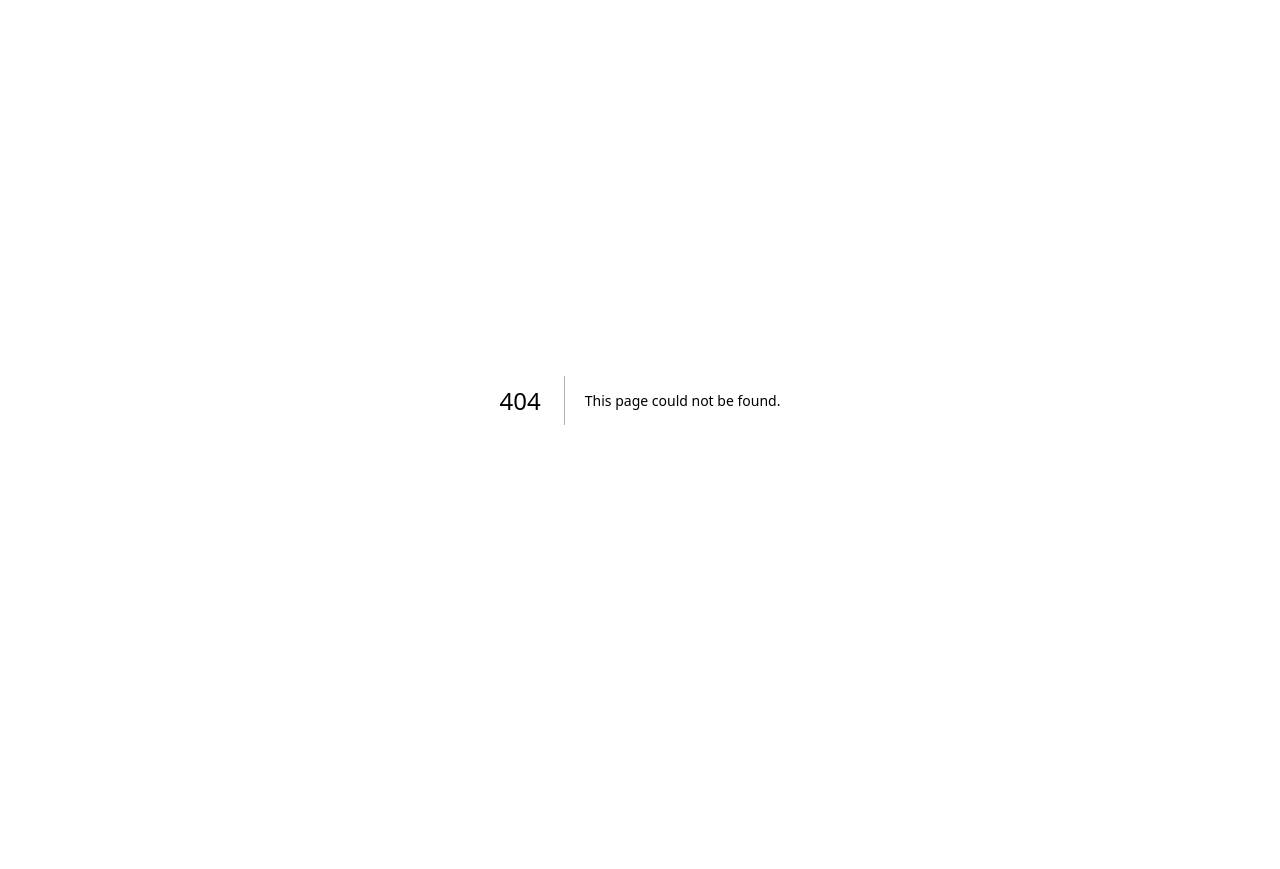
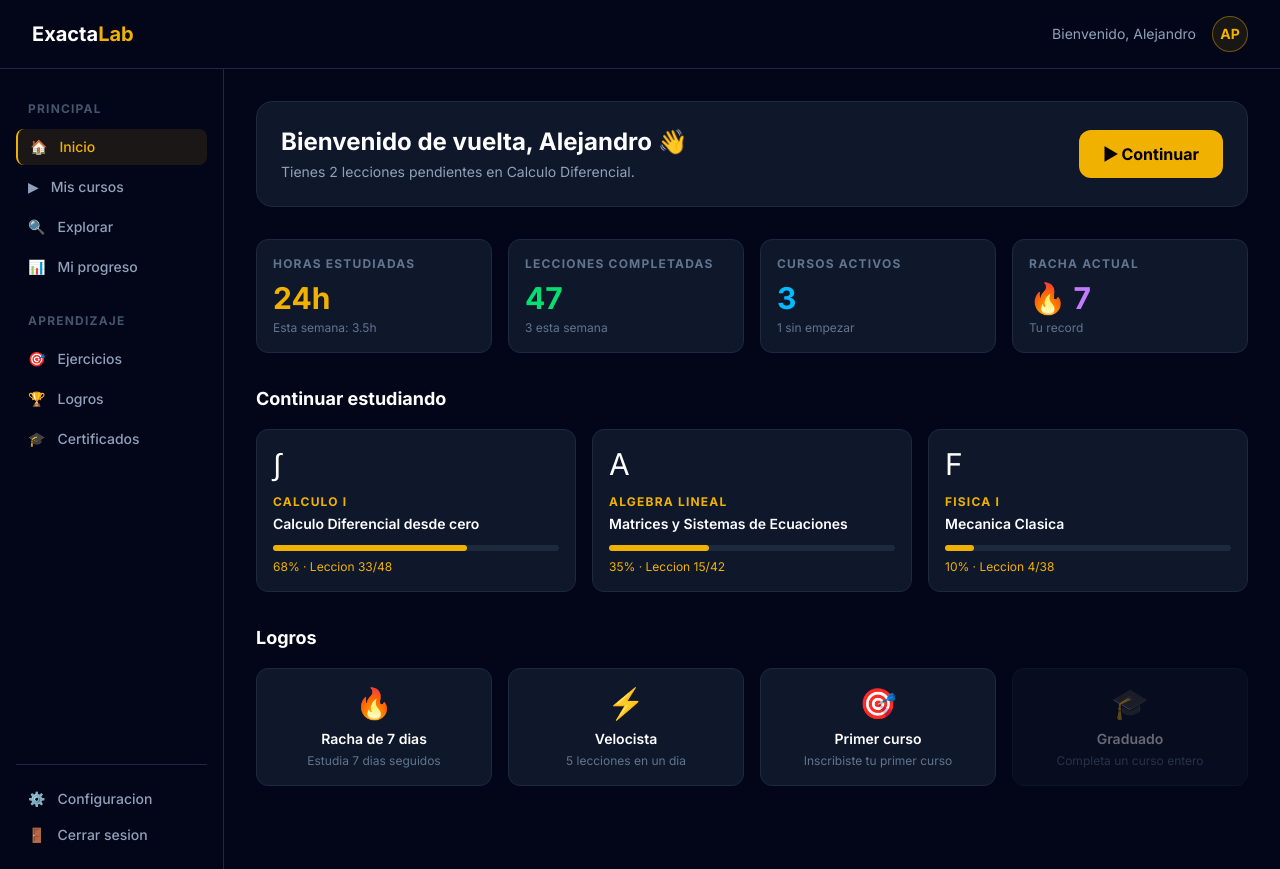
Before and after one commit to Chrisantyha/academia-matematich, a Next.js app: page /alumno in a window 1280 px wide. Before the commit this address had no page. Before the commit the page ends 800 px from the top, so only its background shows below. Built offline with nearby package versions, Linux system fonts and the light colour scheme.

Commit message:
feat: dashboard del alumno con progreso y logros

```diff
--- /dev/null
+++ b/app/(dashboard)/alumno/page.tsx
@@ -0,0 +1,135 @@
+import Link from 'next/link'
+
+const cursosEnProgreso = [
+  { icono: '∫', tag: 'Calculo I', nombre: 'Calculo Diferencial desde cero', progreso: 68, leccionActual: 33, totalLecciones: 48 },
+  { icono: 'A', tag: 'Algebra Lineal', nombre: 'Matrices y Sistemas de Ecuaciones', progreso: 35, leccionActual: 15, totalLecciones: 42 },
+  { icono: 'F', tag: 'Fisica I', nombre: 'Mecanica Clasica', progreso: 10, leccionActual: 4, totalLecciones: 38 },
+]
+
+const logros = [
+  { icono: '🔥', nombre: 'Racha de 7 dias', desc: 'Estudia 7 dias seguidos', obtenido: true },
+  { icono: '⚡', nombre: 'Velocista', desc: '5 lecciones en un dia', obtenido: true },
+  { icono: '🎯', nombre: 'Primer curso', desc: 'Inscribiste tu primer curso', obtenido: true },
+  { icono: '🎓', nombre: 'Graduado', desc: 'Completa un curso entero', obtenido: false },
+]
+
+export default function AlumnoDashboard() {
+  return (
+    <main className="min-h-screen bg-slate-950 text-white">
+
+      {/* TOP BAR */}
+      <div className="border-b border-slate-800 px-8 py-4 flex items-center justify-between">
+        <Link href="/" className="text-xl font-bold">
+          Exacta<span className="text-yellow-500">Lab</span>
+        </Link>
+        <div className="flex items-center gap-4">
+          <span className="text-slate-400 text-sm">Bienvenido, Alejandro</span>
+          <div className="w-9 h-9 rounded-full bg-yellow-500/10 border border-yellow-500/40 flex items-center justify-center text-yellow-500 font-bold text-sm">
+            AP
+          </div>
+        </div>
+      </div>
+
+      <div className="flex">
+
+        {/* SIDEBAR */}
+        <aside className="w-56 min-h-screen border-r border-slate-800 p-4 flex flex-col gap-1">
+          <div className="text-xs font-bold uppercase tracking-widest text-slate-600 px-3 py-2 mt-2">Principal</div>
+          <a className="flex items-center gap-3 px-3 py-2 rounded-lg bg-yellow-500/10 text-yellow-500 font-medium text-sm border-l-2 border-yellow-500">
+            <span>🏠</span> Inicio
+          </a>
+          <a className="flex items-center gap-3 px-3 py-2 rounded-lg text-slate-400 hover:text-white hover:bg-slate-800 font-medium text-sm cursor-pointer transition-colors">
+            <span>▶</span> Mis cursos
+          </a>
+          <a className="flex items-center gap-3 px-3 py-2 rounded-lg text-slate-400 hover:text-white hover:bg-slate-800 font-medium text-sm cursor-pointer transition-colors">
+            <span>🔍</span> Explorar
+          </a>
+          <a className="flex items-center gap-3 px-3 py-2 rounded-lg text-slate-400 hover:text-white hover:bg-slate-800 font-medium text-sm cursor-pointer transition-colors">
+            <span>📊</span> Mi progreso
+          </a>
+          <div className="text-xs font-bold uppercase tracking-widest text-slate-600 px-3 py-2 mt-4">Aprendizaje</div>
+          <a className="flex items-center gap-3 px-3 py-2 rounded-lg text-slate-400 hover:text-white hover:bg-slate-800 font-medium text-sm cursor-pointer transition-colors">
+            <span>🎯</span> Ejercicios
+          </a>
+          <a className="flex items-center gap-3 px-3 py-2 rounded-lg text-slate-400 hover:text-white hover:bg-slate-800 font-medium text-sm cursor-pointer transition-colors">
+            <span>🏆</span> Logros
+          </a>
+          <a className="flex items-center gap-3 px-3 py-2 rounded-lg text-slate-400 hover:text-white hover:bg-slate-800 font-medium text-sm cursor-pointer transition-colors">
+            <span>🎓</span> Certificados
+          </a>
+          <div className="mt-auto pt-4 border-t border-slate-800">
+            <a className="flex items-center gap-3 px-3 py-2 rounded-lg text-slate-400 hover:text-white hover:bg-slate-800 font-medium text-sm cursor-pointer transition-colors">
+              <span>⚙️</span> Configuracion
+            </a>
+            <a className="flex items-center gap-3 px-3 py-2 rounded-lg text-slate-400 hover:text-red-400 hover:bg-slate-800 font-medium text-sm cursor-pointer transition-colors">
+              <span>🚪</span> Cerrar sesion
+            </a>
+          </div>
+        </aside>
+
+        {/* CONTENIDO */}
+        <div className="flex-1 p-8">
+
+          {/* BIENVENIDA */}
+          <div className="bg-slate-900 border border-slate-800 rounded-2xl p-6 flex items-center justify-between mb-8 flex-wrap gap-4">
+            <div>
+              <h2 className="text-2xl font-bold mb-1">Bienvenido de vuelta, Alejandro 👋</h2>
+              <p className="text-slate-400 text-sm">Tienes 2 lecciones pendientes en Calculo Diferencial.</p>
+            </div>
+            <button className="bg-yellow-500 text-black font-bold px-6 py-3 rounded-xl hover:bg-yellow-400 transition-colors">
+              ▶ Continuar
+            </button>
+          </div>
+
+          {/* STATS */}
+          <div className="grid grid-cols-2 md:grid-cols-4 gap-4 mb-8">
+            {[
+              { label: 'Horas estudiadas', value: '24h', sub: 'Esta semana: 3.5h', color: 'text-yellow-500' },
+              { label: 'Lecciones completadas', value: '47', sub: '3 esta semana', color: 'text-green-400' },
+              { label: 'Cursos activos', value: '3', sub: '1 sin empezar', color: 'text-sky-400' },
+              { label: 'Racha actual', value: '🔥 7', sub: 'Tu record', color: 'text-purple-400' },
+            ].map((s) => (
+              <div key={s.label} className="bg-slate-900 border border-slate-800 rounded-xl p-4">
+                <div className="text-xs text-slate-500 uppercase tracking-widest font-bold mb-2">{s.label}</div>
+                <div className={`text-3xl font-bold ${s.color} mb-1`}>{s.value}</div>
+                <div className="text-xs text-slate-500">{s.sub}</div>
+              </div>
+            ))}
+          </div>
+
+          {/* CURSOS EN PROGRESO */}
+          <h3 className="text-lg font-bold mb-4">Continuar estudiando</h3>
+          <div className="grid grid-cols-1 md:grid-cols-3 gap-4 mb-8">
+            {cursosEnProgreso.map((c) => (
+              <div key={c.nombre} className="bg-slate-900 border border-slate-800 rounded-xl p-4 cursor-pointer hover:border-yellow-500/40 transition-colors">
+                <div className="text-3xl mb-3">{c.icono}</div>
+                <div className="text-xs text-yellow-500 font-bold uppercase tracking-widest mb-1">{c.tag}</div>
+                <div className="text-sm font-semibold mb-3 leading-snug">{c.nombre}</div>
+                <div className="h-1.5 bg-slate-800 rounded-full mb-2">
+                  <div
+                    className="h-full bg-yellow-500 rounded-full"
+                    style={{ width: `${c.progreso}%` }}
+                  ></div>
+                </div>
+                <div className="text-xs text-yellow-500 font-mono">{c.progreso}% · Leccion {c.leccionActual}/{c.totalLecciones}</div>
+              </div>
+            ))}
+          </div>
+
+          {/* LOGROS */}
+          <h3 className="text-lg font-bold mb-4">Logros</h3>
+          <div className="grid grid-cols-2 md:grid-cols-4 gap-4">
+            {logros.map((l) => (
+              <div key={l.nombre} className={`bg-slate-900 border border-slate-800 rounded-xl p-4 text-center ${!l.obtenido ? 'opacity-40' : ''}`}>
+                <div className="text-3xl mb-2">{l.icono}</div>
+                <div className="text-sm font-semibold mb-1">{l.nombre}</div>
+                <div className="text-xs text-slate-500">{l.desc}</div>
+              </div>
+            ))}
+          </div>
+
+        </div>
+      </div>
+    </main>
+  )
+}
--- /dev/null
+++ b/app/(dashboard)/layout.tsx
@@ -0,0 +1,11 @@
+export default function DashboardLayout({
+  children,
+}: {
+  children: React.ReactNode
+}) {
+  return (
+    <div>
+      {children}
+    </div>
+  )
+}
```
